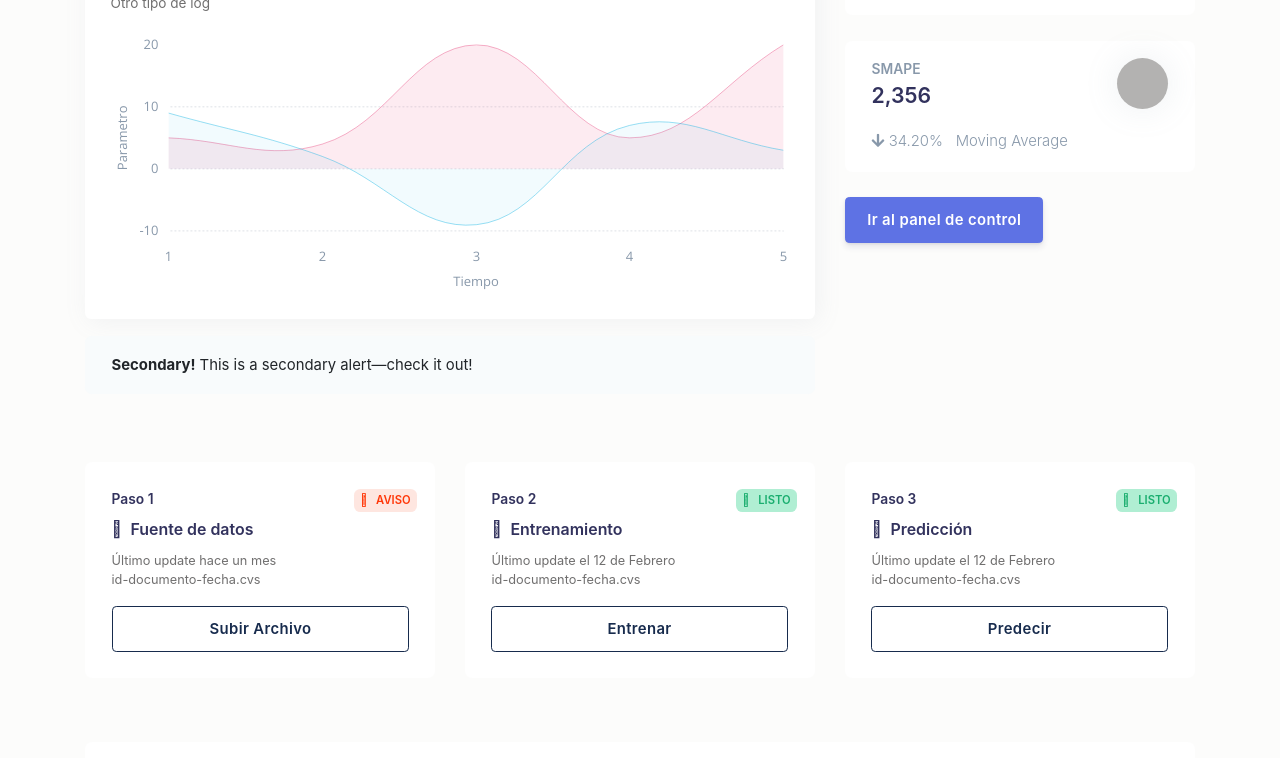
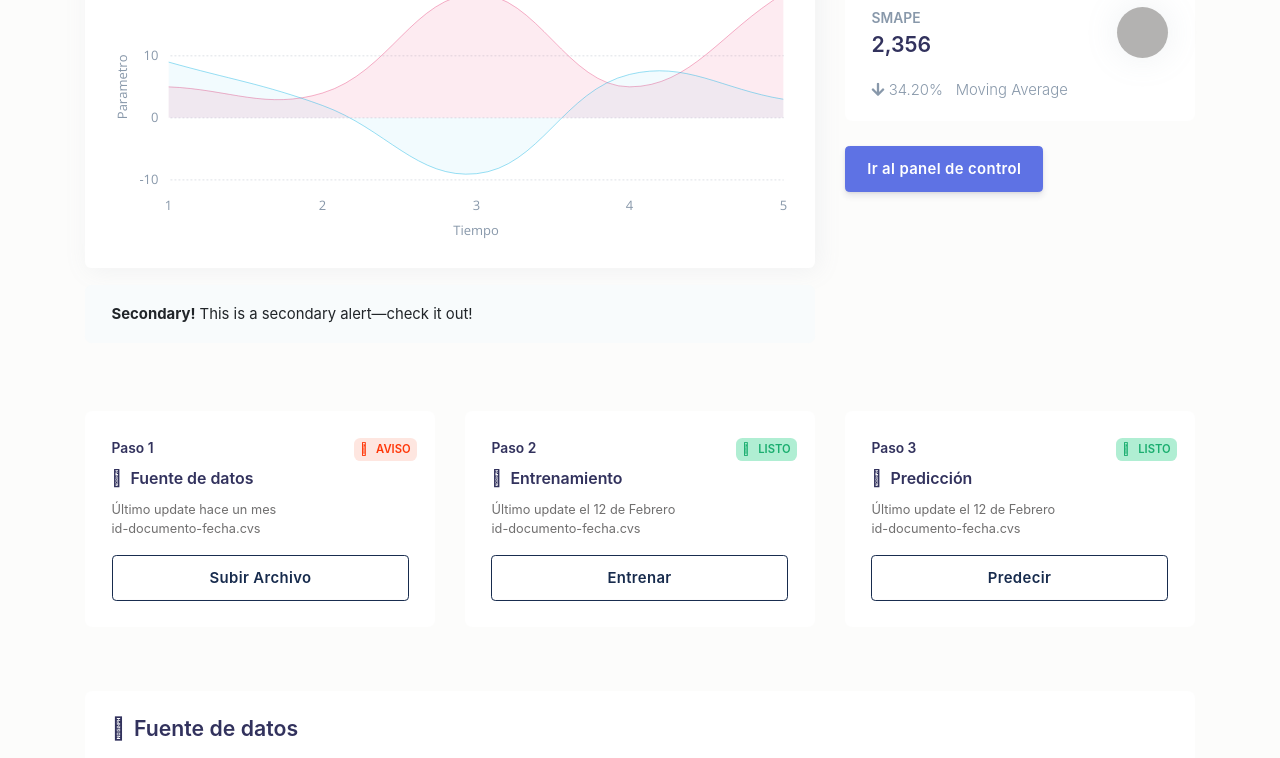
Before and after one commit to gustavoespindola/anastasia, a website: page project.html in a window 1280 px wide. Shown: the part 314-1072 px from the top of the page. Drawn offline with nearby package versions, Linux system fonts and the light colour scheme; some icons are missing.

Commit message:
fix
- project py
- font error

```diff
--- a/project.html
+++ b/project.html
@@ -29,7 +29,7 @@
 
 <body class="project pb-5">
 
-	<div class="container-fluid no-gutters py-5 mb-5">
+	<div class="container-fluid no-gutters pb-5 mb-5">
 
 		<div class="row">
 
--- a/src/scss/style.scss
+++ b/src/scss/style.scss
@@ -102,8 +102,6 @@ html{
 		background-color: $body-bg-color;
 		height: auto !important;
 		transition: all .1s ease;
-		font-family: 'proxima nova', -apple-system, BlinkMacSystemFont, "Segoe UI", Roboto, Helvetica, Arial, sans-serif, "Apple Color Emoji", "Segoe UI Emoji", "Segoe UI Symbol";
-
 
 		.main-content{
 			opacity: 0;
```
